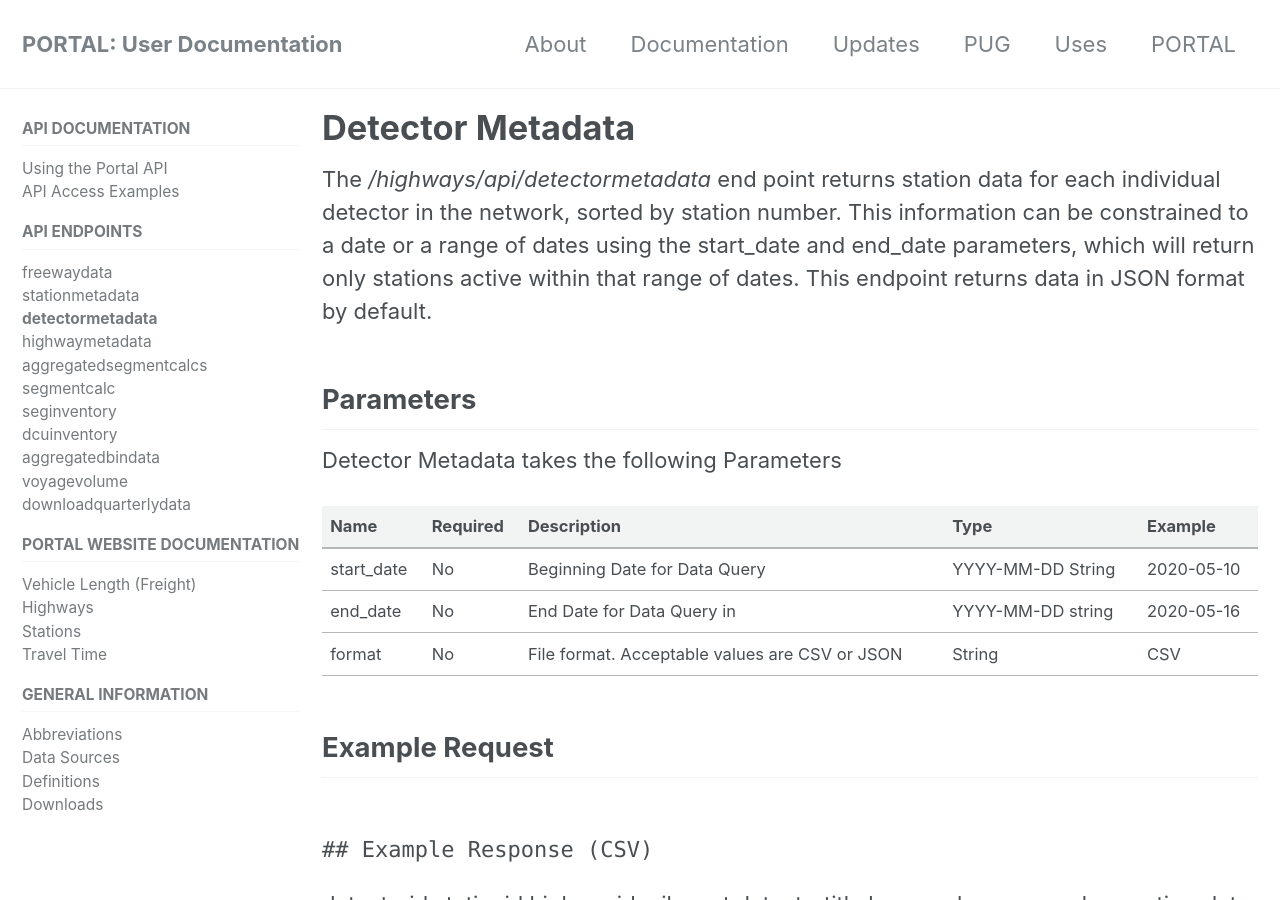
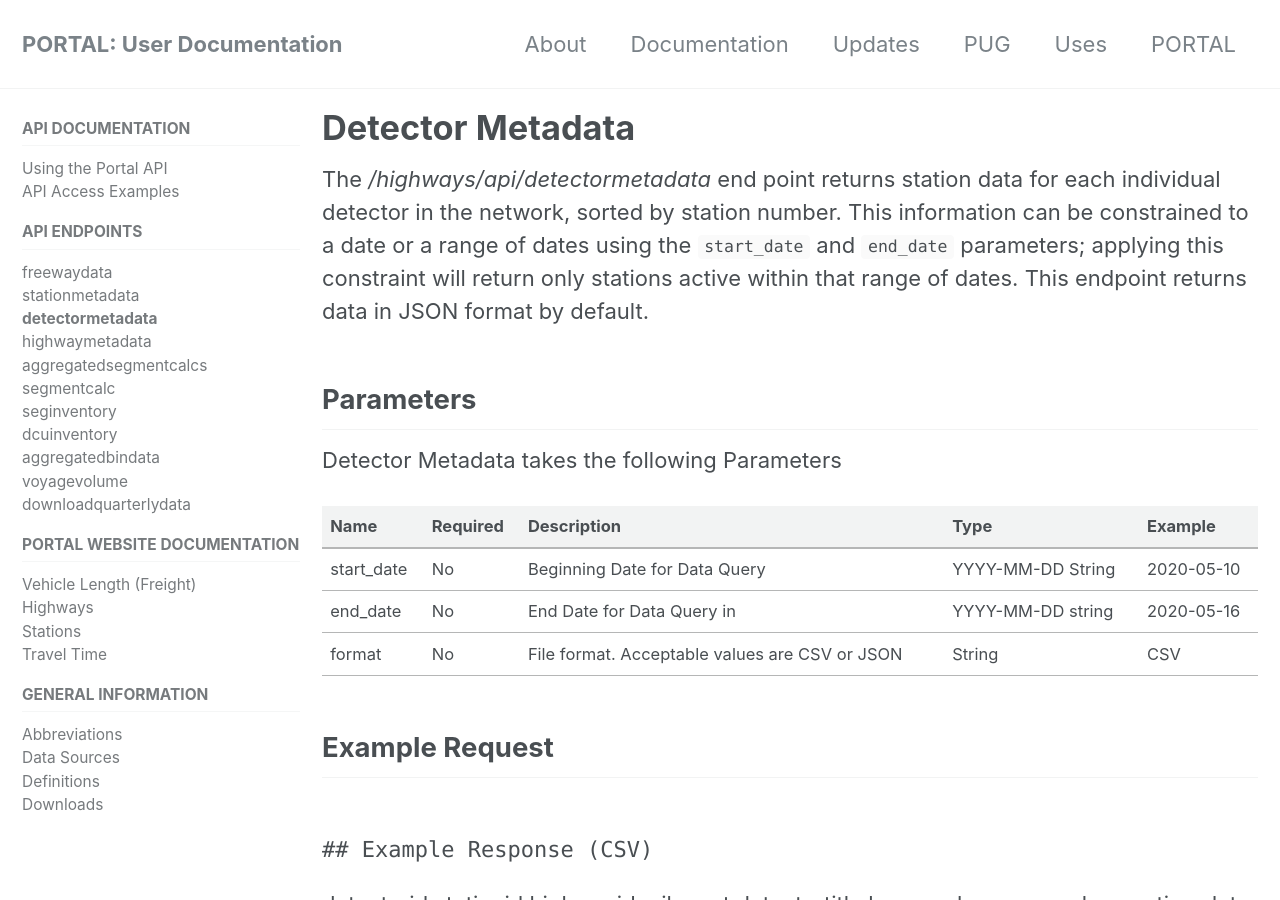
Before and after one commit to adus/portal-documentation, a Jekyll site: the page built from _documents/detectormetadata.md, in a window 1280 px wide and 900 px high. Built offline with Jekyll 4.4.1, drawn with Linux system fonts in a browser that asks for light colours; nearby versions of some CDN libraries.

Commit message:
Update detectormetadata.md

```diff
--- a/_documents/detectormetadata.md
+++ b/_documents/detectormetadata.md
@@ -1,7 +1,7 @@
 ---
 title: "Detector Metadata"
 ---
-The _/highways/api/detectormetadata_ end point returns station data for each individual detector in the network, sorted by station number. This information can be constrained to a date or a range of dates using the start_date and end_date parameters, which will return only stations active within that range of dates. This endpoint returns data in JSON format by default.
+The _/highways/api/detectormetadata_ end point returns station data for each individual detector in the network, sorted by station number. This information can be constrained to a date or a range of dates using the `start_date` and `end_date` parameters; applying this constraint will return only stations active within that range of dates. This endpoint returns data in JSON format by default.
 
 ## Parameters
 Detector Metadata takes the following Parameters
```
